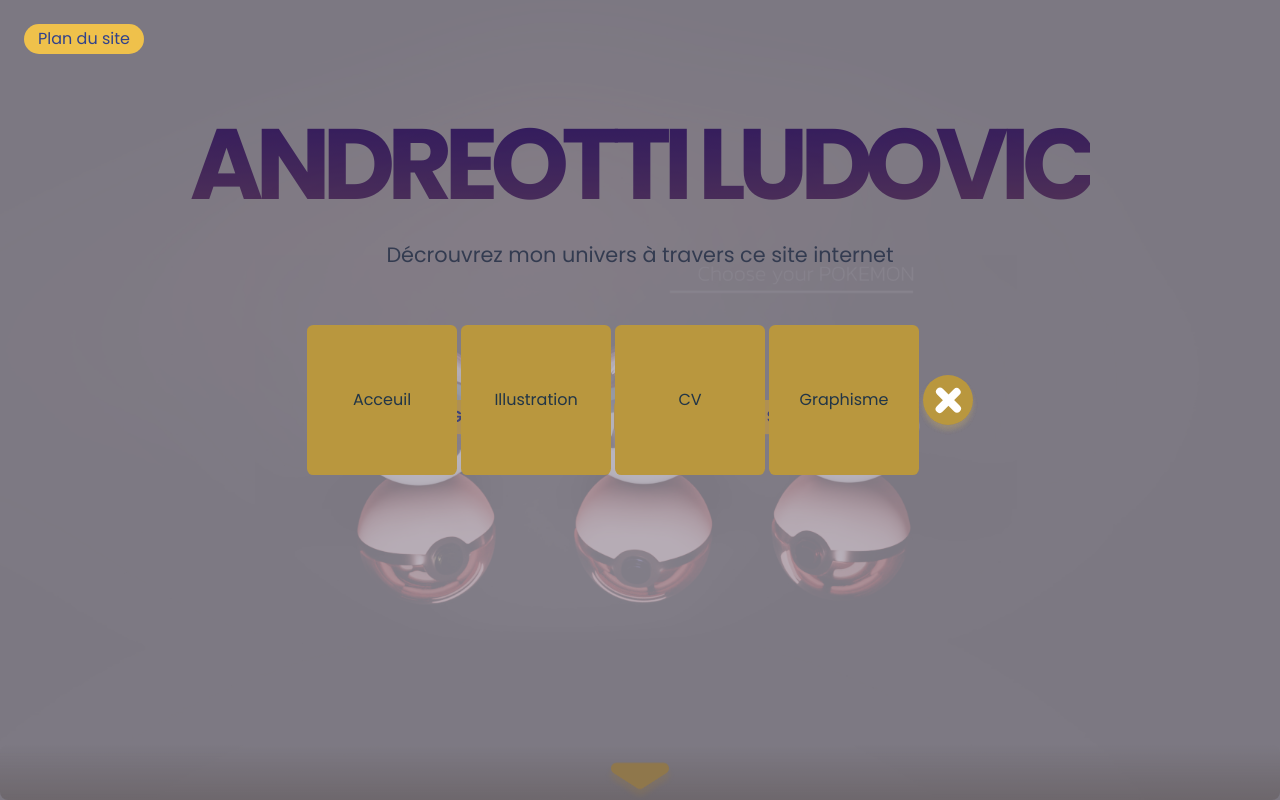
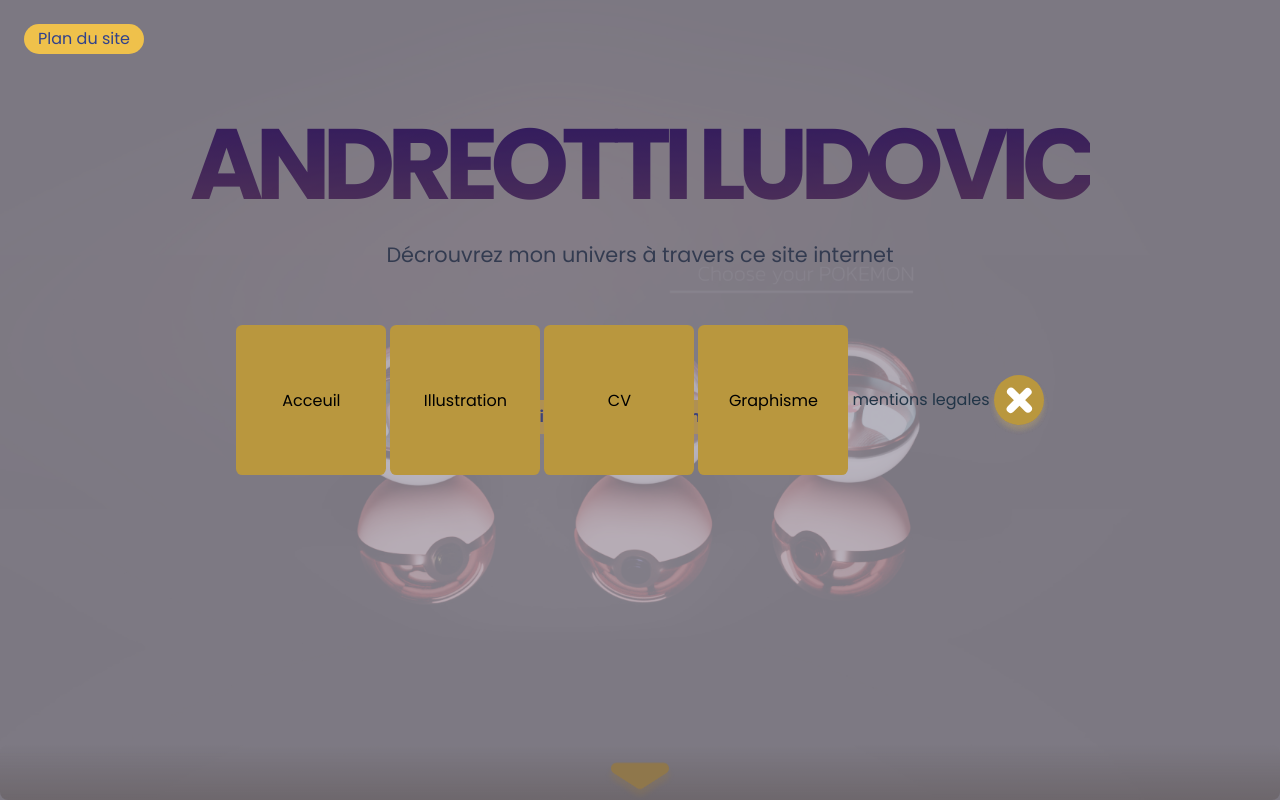
Before and after one commit to LA4/andreotti-ludovic-folio, a React (Vite) app: page / in a window 1280 px wide. Both pictures are taken after a click on the element "Plan du site". Built offline with nearby package versions, Linux system fonts and the light colour scheme.

Commit message:
roadmap - change some things

```diff
--- a/src/pages/components/roadMap/RoadMAp.jsx
+++ b/src/pages/components/roadMap/RoadMAp.jsx
@@ -1,6 +1,7 @@
 import { useState } from "react";
 import "./roadmap.css";
 import { RoadMapMenu } from "./RoadmapMenu.jsx";
+import { Legalesmentions } from "../../legales mentions/Legalmentions.jsx";
 
 export function RoadMap({ knowPage }) {
   const [roadMapstate, setRoadMapState] = useState(false);
@@ -19,8 +20,7 @@ export function RoadMap({ knowPage }) {
       {roadMapstate && (
         <RoadMapMenu
           toggleRoadMap={toggleRoadMap}
-          redirectTo={redirectTo}
-        ></RoadMapMenu>
+          redirectTo={redirectTo}></RoadMapMenu>
       )}
     </>
   );
--- a/src/pages/components/roadMap/RoadmapMenu.jsx
+++ b/src/pages/components/roadMap/RoadmapMenu.jsx
@@ -5,9 +5,9 @@ const Linkitem = ({ id, name, sendPageToParent }) => {
     sendPageToParent(e.target.id);
   };
   return (
-    <span onClick={sendInfoRoadMap} id={id} className="rmm-box">
+    <button onClick={sendInfoRoadMap} id={id} className="rmm-box">
       {name}
-    </span>
+    </button>
   );
 };
 
@@ -37,6 +37,7 @@ export function RoadMapMenu({ toggleRoadMap, redirectTo }) {
           id="graphisme"
           name="Graphisme"
         />
+        <a href="#">mentions legales</a>
         <span onClick={sentInoRoadMap} className="close">
           <CloseButton className="close"></CloseButton>
         </span>
```
